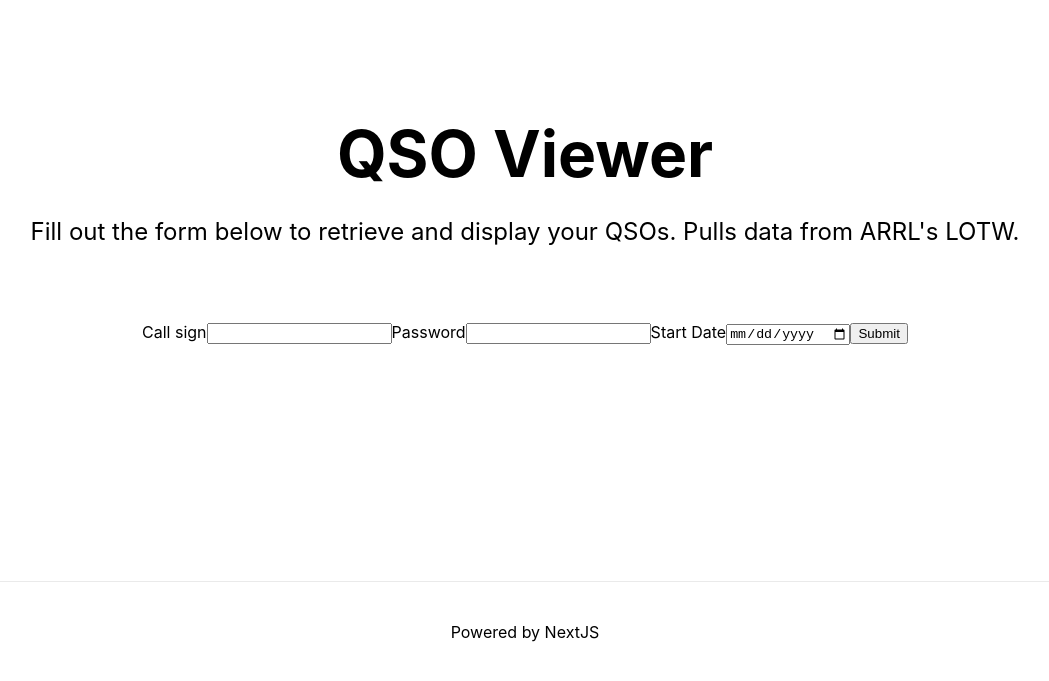
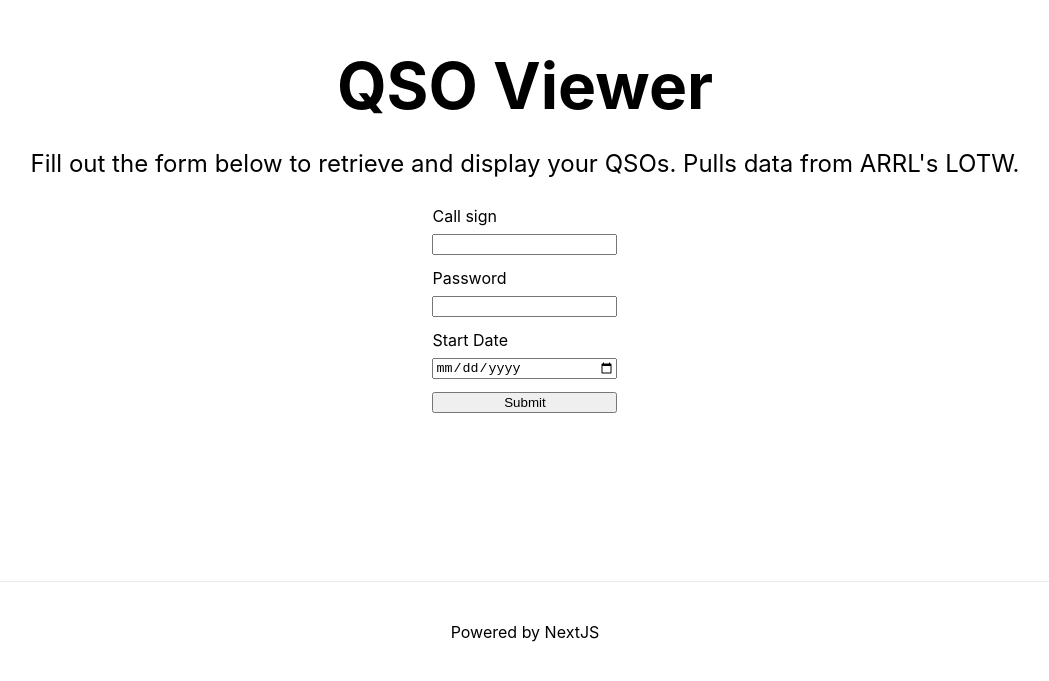
Before and after one commit to dBarboni/qso-viewer, a Next.js app: page / in a window 1280 px wide. Shown: the part 119-800 px from the top of the page, without its empty margins (115-1164 px from the left). Built offline with nearby package versions, Linux system fonts and the light colour scheme.

Commit message:
Add basic form styles

```diff
--- a/components/Form.js
+++ b/components/Form.js
@@ -1,4 +1,5 @@
 // Form component
+import styles from '../styles/Form.module.css'
 
 export default function Form() {
     const retrieveData = e => {
@@ -9,13 +10,13 @@ export default function Form() {
         // qso_startdate not req'd but recommended
     }
     return (
-        <form onSubmit={retrieveData}>
-            <label htmlFor="call">Call sign</label>
-            <input type="text" name="call" id="call" required />
-            <label htmlFor="password">Password</label>
-            <input type="password" name="password" id="password" required />
-            <label htmlFor="date">Start Date</label>
-            <input type="date" name="date" id="date" />
+        <form onSubmit={retrieveData} className={styles.form}>
+            <label htmlFor="call" className={styles.label}>Call sign</label>
+            <input type="text" name="call" id="call" required className={styles.field} />
+            <label htmlFor="password" className={styles.label}>Password</label>
+            <input type="password" name="password" id="password" required className={styles.field} />
+            <label htmlFor="date" className={styles.label}>Start Date</label>
+            <input type="date" name="date" id="date" className={styles.field} />
             <button type="Submit">Submit</button>
         </form>
     )
--- a/pages/index.js
+++ b/pages/index.js
@@ -20,7 +20,7 @@ export default function Home() {
           Fill out the form below to retrieve and display your QSOs. Pulls data from ARRL's <a href="https://lotw.arrl.org/">LOTW</a>.
         </p>
 
-        <div className={styles.grid}>
+        <div>
           <Form />
         </div>
       </main>
--- /dev/null
+++ b/styles/Form.module.css
@@ -0,0 +1,15 @@
+/* Styling for form component */
+.form {
+    display: flex;
+    flex-direction: column;
+}
+.label {
+    padding-bottom: 0.5rem;
+}
+.field {
+    margin-bottom: 0.8rem;
+}
+.button {
+    padding-top: 0.5rem;
+    padding-bottom: 0.5rem;
+}
```
